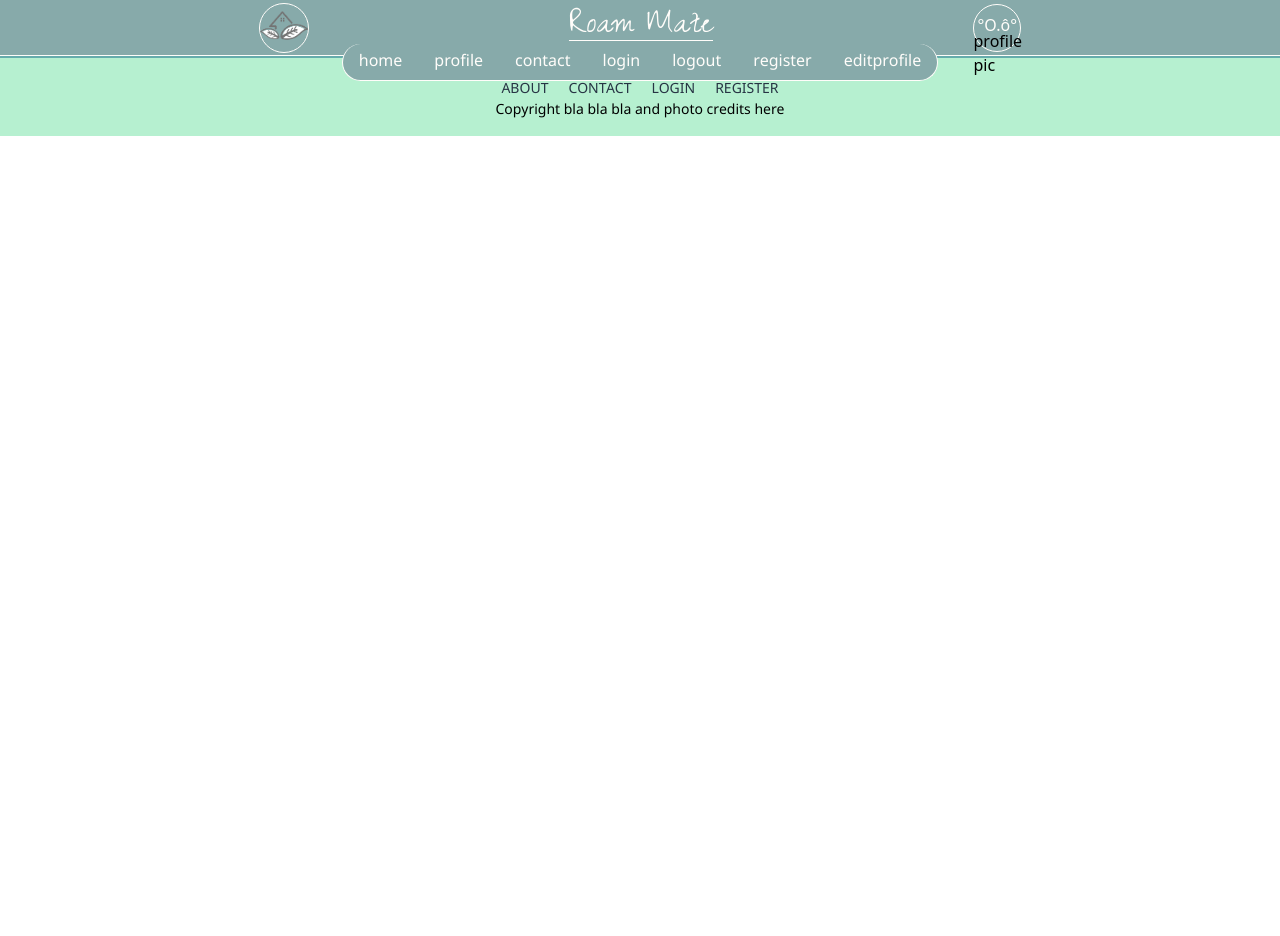
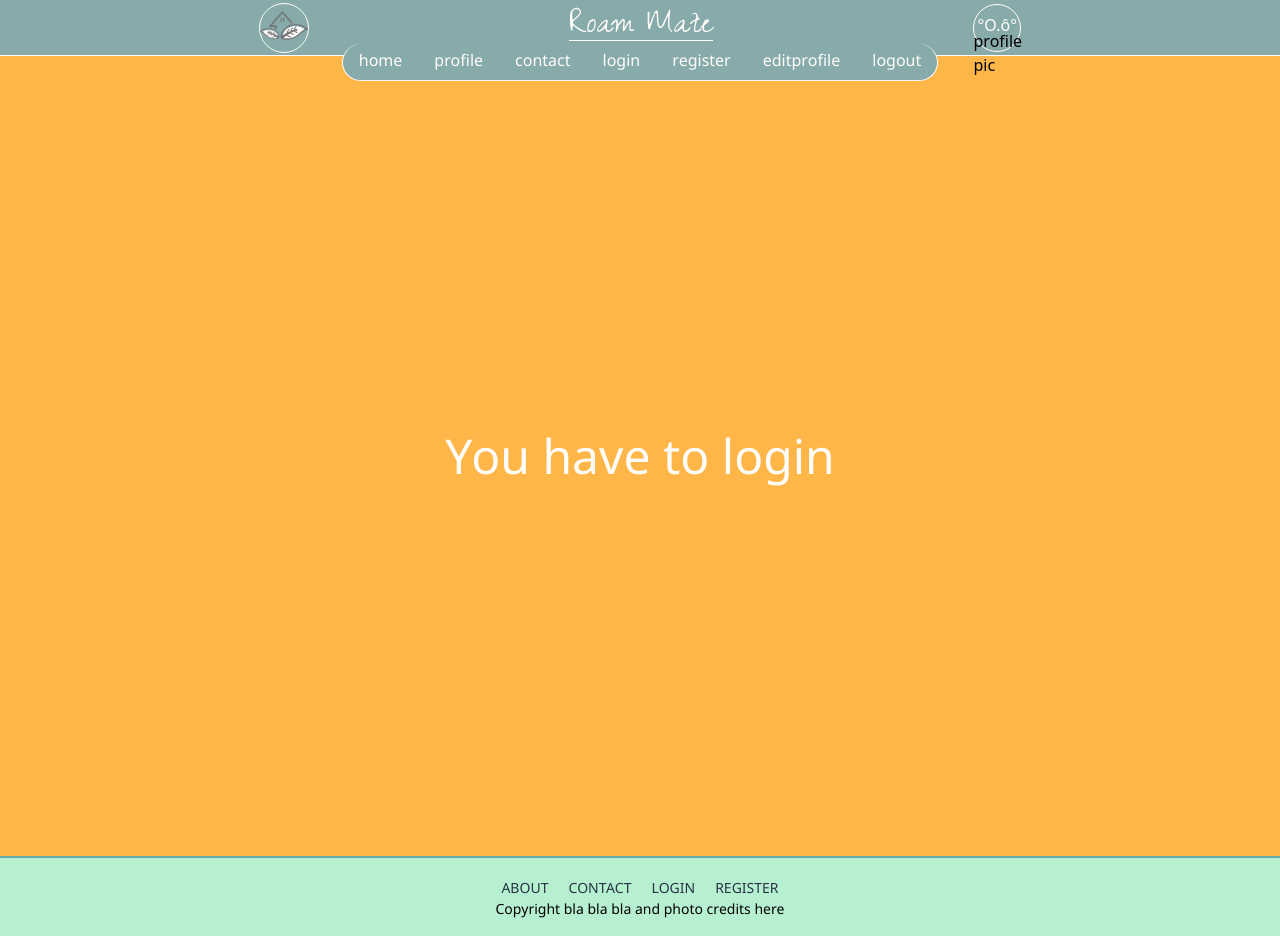
Before and after one commit to pietow/client-react, a React (Create React App) app: page /logout in a window 1280 px wide. Before the commit the page ends 800 px from the top, so only its background shows below. Built offline with nearby package versions, Linux system fonts and the light colour scheme.

Commit message:
feat: create logout; assigned createContext & useContext

```diff
--- a/src/App.js
+++ b/src/App.js
@@ -8,7 +8,9 @@ import Header from './components/Header'
 import Footer from './components/Footer'
 import Profile from './pages/Profile'
 import Login from './pages/Login'
+import Logout from './pages/Logout'
 import EditProfile from './pages/EditProfile'
+import { Authentication } from './context/authContext'
 
 export default function App() {
 
@@ -22,18 +24,21 @@ export default function App() {
 
     return (
         <BrowserRouter>
-            <Header toggle={toggle} setToggle={setToggle} toggleBurger={toggleBurger}/>
-            <div className={toggle ? "transition duration-75 blur ease-in saturate-50" : "transition duration-50 ease-in"}>
+            <Authentication.Provider value={accessToken}>
+                <Header toggle={toggle} setToggle={setToggle} toggleBurger={toggleBurger}/> {/* needs accessToken and setAccessToken */}
+                <div className={toggle ? "transition duration-75 blur ease-in saturate-50" : "transition duration-50 ease-in"}> {/* should be put in its own context */}
                 <Routes>
-                <Route path="/" element={<Home/>}/>
+                    <Route path="/" element={<Home/>}/> {/* could use accessToken to toggle between the buttons */}
                     <Route path="/register" element={<Register/>} />
                     <Route path="/contact" element={<Contact />} />
-                <Route path="/profile" element={<Profile/>} />
-                <Route path="/login" element={<Login setAccessToken={setAccessToken} />}/>
-                <Route path="/editprofile" element={<EditProfile accessToken={accessToken}/>} />
+                    <Route path="/profile" element={<Profile/>} /> {/* needs accessToken */}
+                    <Route path="/login" element={<Login setAccessToken={setAccessToken} />}/> {/* could redirect to <Home/> and change to <Logout/> */}
+                    <Route path="/logout" element={<Logout/>} />
+                    <Route path="/editprofile" element={<EditProfile accessToken={accessToken}/>} /> {/* needs accessToken */}
                 </Routes>
                 </div>
                 <Footer />
+            </Authentication.Provider>
         </BrowserRouter>
     )
 }
--- a/src/components/Header/lgNavList.js
+++ b/src/components/Header/lgNavList.js
@@ -1,12 +1,16 @@
-import React from 'react'
+import React, { /* useContext */ } from 'react'
 import {Link} from 'react-router-dom'
 import linksHeader from '../../data/linksHeader.json'
+// import { Authentication } from '../../context/authContext'
 
 export default function LgNavList() {
+
+  // const tokenExists = useContext(Authentication)
 
   return (
     <ul className="flex">
         {linksHeader.map((elem) => <li key={elem.name} className="px-4 pb-2 pt-1 hover:scale-110"><Link className="" to={elem.path}>{elem.name}</Link></li>)}
+        <li className="px-4 pb-2 pt-1 hover:scale-110"><Link to="/logout">logout</Link></li> {/* put a func here to delete accessToken from state as well as sessionStorage */}
     </ul>
 
   )
--- a/src/context/authContext.js
+++ b/src/context/authContext.js
@@ -1,3 +1,3 @@
 import { createContext } from 'react'
 
-const Authentication = createContext(accessToken)
+export const Authentication = createContext(null)
--- a/src/data/linksHeader.json
+++ b/src/data/linksHeader.json
@@ -16,10 +16,6 @@
         "path": "/login"
     },
     {
-        "name": "logout",
-        "path": "/logout"
-    },
-    {
         "name": "register",
         "path": "/register"
     },
--- /dev/null
+++ b/src/pages/Logout.js
@@ -0,0 +1,9 @@
+import React from 'react'
+
+export default function Logout() {
+  return (
+    <div className="h-screen flex justify-center items-center bg-apricot-dark">
+      <p className="text-best-white text-5xl">You have to login</p>
+    </div>
+  )
+}
--- a/src/pages/Profile.js
+++ b/src/pages/Profile.js
@@ -1,13 +1,15 @@
-import React, {useState, useEffect} from 'react'
+import React, {useState, useEffect, useContext} from 'react'
 import LogoLink from '../components/LogoLink'
 import ProfileSection from '../components/ProfileSection'
 import ProfilePic from '../components/ProfilePic'
+import { Authentication } from '../context/authContext'
+import Logout from './Logout'
 
 
 export default function Profile() {
 
   const [userData, setUserData] = useState({});
-
+  const tokenExists = useContext(Authentication)
 
   const getUser = async () => {
     const response = await fetch('api/users/', {
@@ -22,6 +24,7 @@ export default function Profile() {
     getUser()
   },[])
 
+  if (tokenExists) {
     return (
       <main className="xl:flex-row xl:justify-center flex flex-col items-center bg-cover bg-left bg-fixed bg-backpacker">
         <ProfilePic />
@@ -34,4 +37,5 @@ export default function Profile() {
         <LogoLink />
       </main>
     )
+  } else return <Logout />
 }
```
Lines whose indentation alone changed are shown as unchanged.
